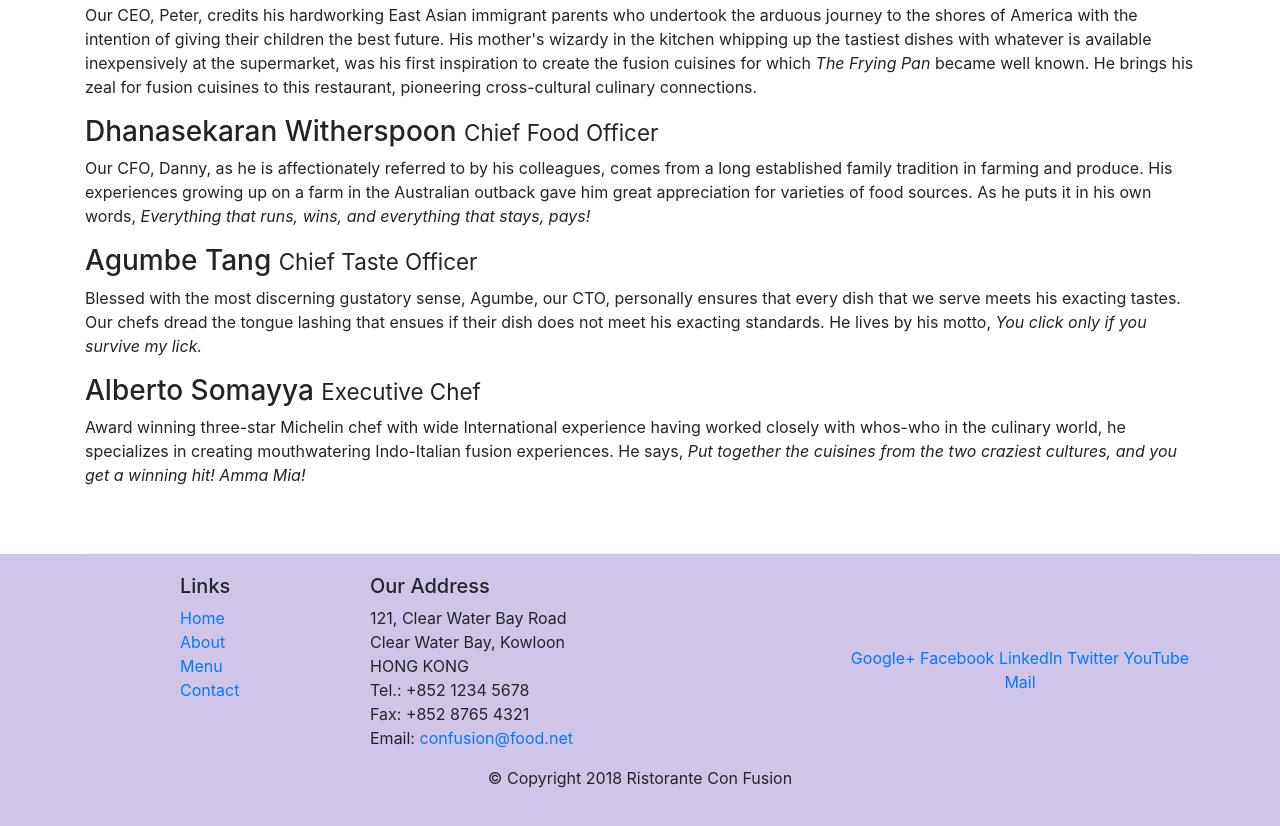
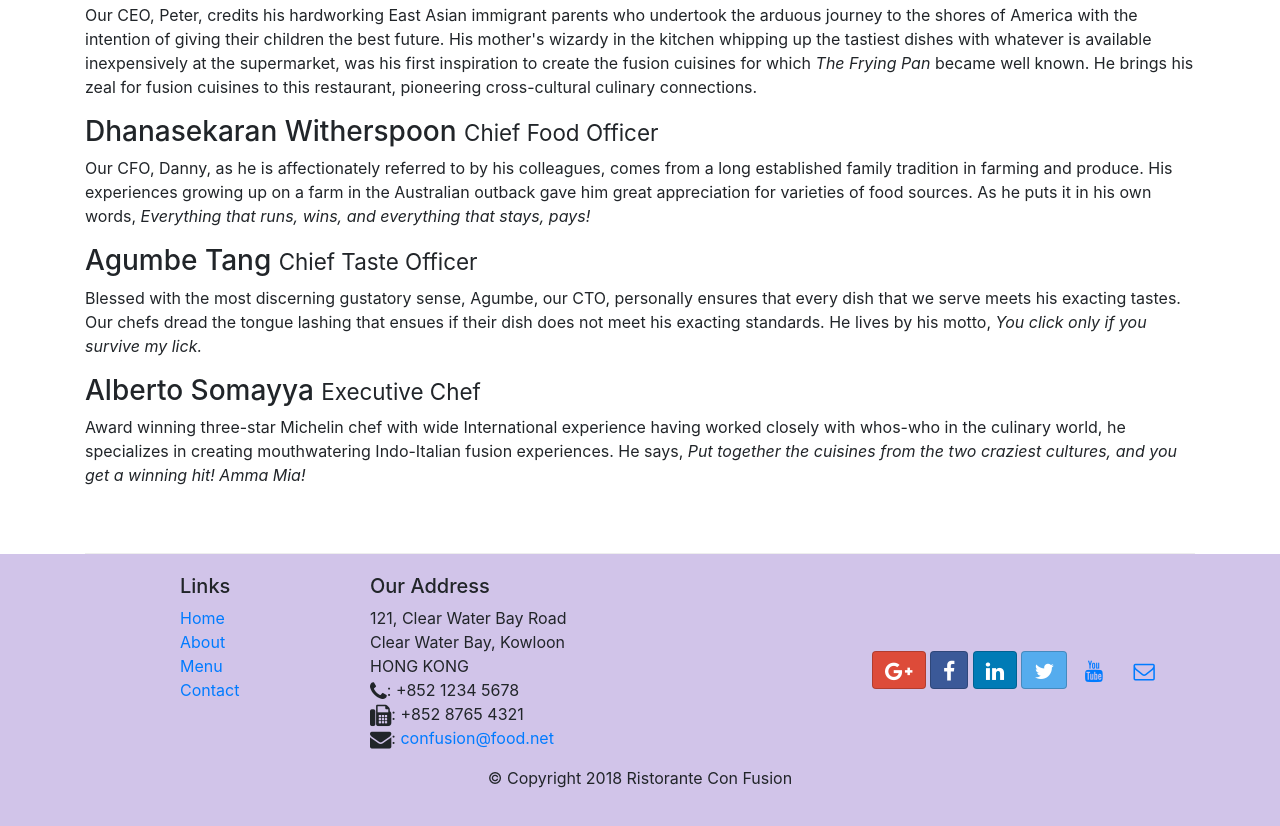
Before and after one commit to abd-kay/Boot-strap-4, a website: page aboutus.html in a window 1280 px wide. Shown: the part 1000-1826 px from the top of the page. Drawn offline with nearby package versions, Linux system fonts and the light colour scheme.

Commit message:
icon fonts

```diff
--- a/aboutus.html
+++ b/aboutus.html
@@ -9,6 +9,8 @@
 
     <!-- Bootstrap CSS -->
     <link rel="stylesheet" href="node_modules/bootstrap/dist/css/bootstrap.min.css">
+    <link rel="stylesheet" href="node_modules/font-awesome/css/font-awesome.min.css">
+    <link rel="stylesheet" href="node_modules/bootstrap-social/bootstrap-social.css">
     <link rel="stylesheet" href="css/styles.css">
 
     <title>Ristorante Con Fusion: About Us</title>
@@ -24,10 +26,10 @@
             <a class="navbar-brand mr-auto" href="./index.html">Ristorante Con Fusion</a>
             <div class="collapse navbar-collapse" id="Navbar">
                 <ul class="navbar-nav mr-auto">
-                    <li class="nav-item"><a class="nav-link" href="./index.html">Home</a></li>
-                    <li class="nav-item active"><a class="nav-link" href="#">About</a></li>
-                    <li class="nav-item"><a class="nav-link" href="#">Menu</a></li>
-                    <li class="nav-item"><a class="nav-link" href="#">Contact</a></li>
+                    <li class="nav-item"><a class="nav-link" href="./index.html"><span class="fa fa-home fa-lg"></span> Home</a></li>
+                    <li class="nav-item active"><a class="nav-link" href="#"><span class="fa fa-info fa-lg"></span> About</a></li>
+                    <li class="nav-item"><a class="nav-link" href="#"><span class="fa fa-list fa-lg"></span> Menu</a></li>
+                    <li class="nav-item"><a class="nav-link" href="#"><span class="fa fa-address-card fa-lg"></span> Contact</a></li>
                 </ul>
             </div>
 
@@ -127,19 +129,19 @@
                         121, Clear Water Bay Road<br>
                         Clear Water Bay, Kowloon<br>
                         HONG KONG<br>
-                        Tel.: +852 1234 5678<br>
-                        Fax: +852 8765 4321<br>
-                        Email: <a href="mailto:confusion@food.net">confusion@food.net</a>
+                        <i class="fa fa-phone fa-lg"></i>: +852 1234 5678<br>
+                        <i class="fa fa-fax fa-lg"></i>: +852 8765 4321<br>
+                        <i class="fa fa-envelope fa-lg"></i>: <a href="mailto:confusion@food.net">confusion@food.net</a>
                     </address>
                 </div>
                 <div class="col-12 col-sm-4 align-self-center">
                     <div class="text-center">
-                        <a href="http://google.com/+">Google+</a>
-                        <a href="http://www.facebook.com/profile.php?id=">Facebook</a>
-                        <a href="http://www.linkedin.com/in/">LinkedIn</a>
-                        <a href="http://twitter.com/">Twitter</a>
-                        <a href="http://youtube.com/">YouTube</a>
-                        <a href="mailto:">Mail</a>
+                        <a class="btn btn-spcial-icon btn-google" href="http://google.com/+"><i class="fa fa-google-plus fa-lg"></i></a>
+                        <a class="btn btn-spcial-icon btn-facebook" href="http://www.facebook.com/profile.php?id="><i class="fa fa-facebook fa-lg"></i></a>
+                        <a class="btn btn-spcial-icon btn-linkedin" href="http://www.linkedin.com/in/"><i class="fa fa-linkedin fa-lg"></i></a>
+                        <a class="btn btn-spcial-icon btn-twitter" href="http://twitter.com/"><i class="fa fa-twitter fa-lg"></i></a>
+                        <a class="btn btn-spcial-icon btn-youtube" href="http://youtube.com/"><i class="fa fa-youtube fa-lg"></i></a>
+                        <a class="btn btn-spcial-icon" href="mailto:"><i class="fa fa-envelope-o fa-lg"></i></a>
                     </div>
                 </div>
             </div>
--- a/package.json
+++ b/package.json
@@ -14,6 +14,8 @@
     "lite-server": "^2.0.1"
   },
   "dependencies": {
-    "bootstrap": "^4.0.0"
+    "bootstrap": "^4.0.0",
+    "bootstrap-social": "^5.1.1",
+    "font-awesome": "^4.7.0"
   }
 }
```
Also changed, not shown: index.html (+16 -14 lines), 1 other file.
